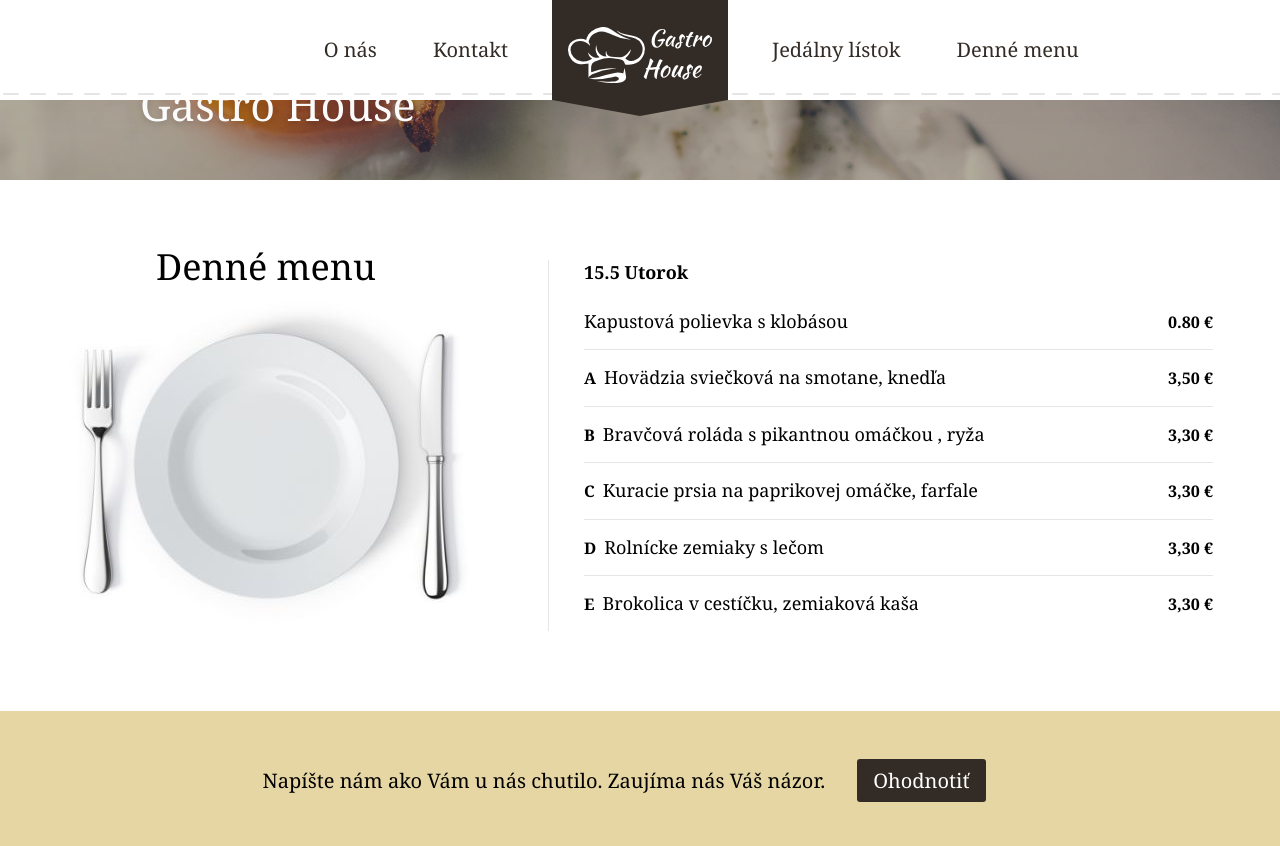
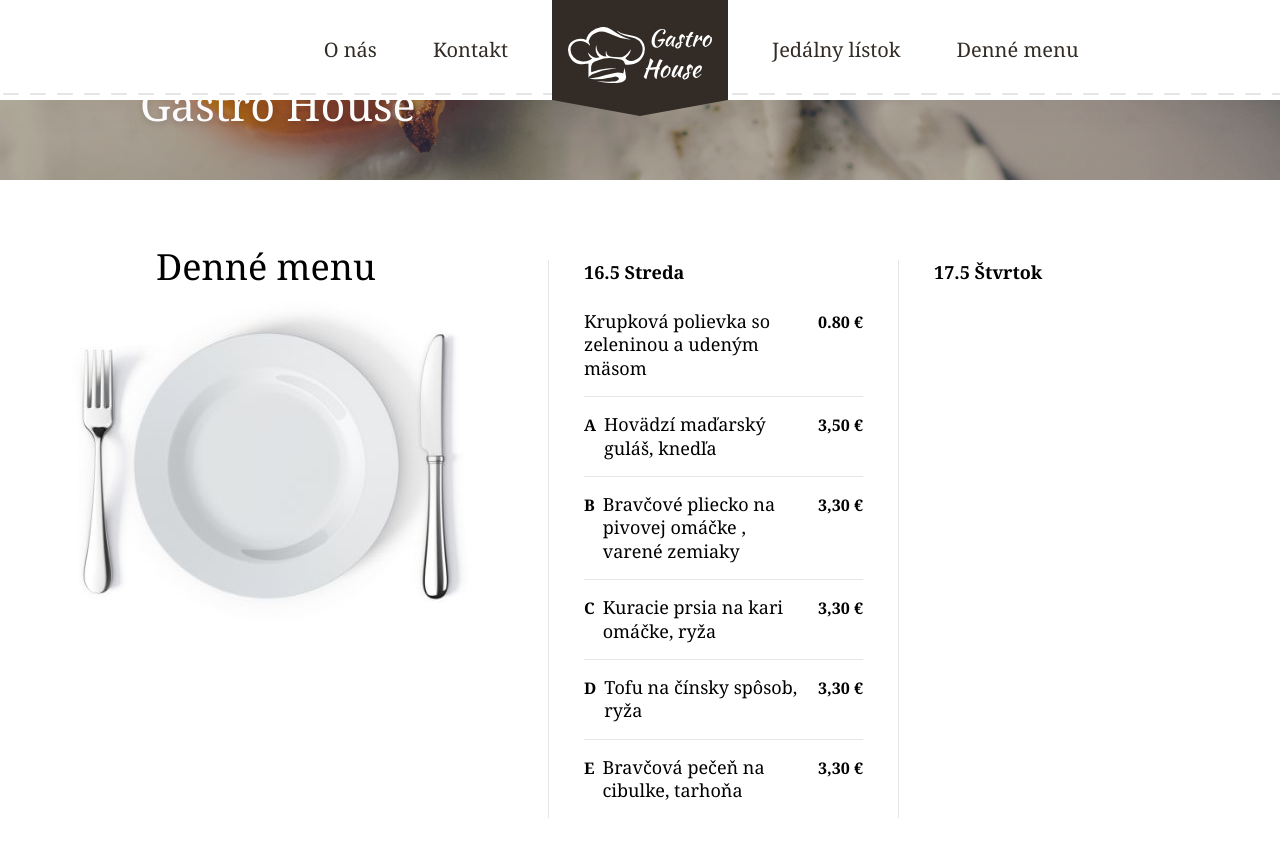
Before and after one commit to gastrohouse/web, a Jekyll site: the page built from _pages/home.html, in a window 1280 px wide and 900 px high, scrolled down 550 px, cut to the strip 0-846 px from the top of the window. Built offline with Jekyll 4.4.1, drawn with Linux system fonts in a browser that asks for light colours.

Commit message:
Update from Forestry.io - _pages/home.html

```diff
--- a/_pages/home.html
+++ b/_pages/home.html
@@ -2,25 +2,27 @@
 permalink: "/"
 layout: home
 menu:
-- day: 15.5 Utorok
+- day: 16.5 Streda
   food:
-  - title: Kapustová polievka s klobásou
+  - title: 'Krupková polievka so zeleninou a udeným mäsom '
     price: '0.80'
-  - title: Hovädzia sviečková na smotane, knedľa
+  - title: Hovädzí maďarský guláš, knedľa
     mark: A
     price: '3,50'
-  - title: Bravčová roláda s pikantnou omáčkou , ryža
+  - title: Bravčové pliecko na pivovej omáčke , varené zemiaky
     mark: B
     price: '3,30'
-  - title: Kuracie prsia na paprikovej omáčke, farfale
+  - title: Kuracie prsia na kari omáčke, ryža
     mark: C
     price: '3,30'
-  - title: Rolnícke zemiaky s lečom
+  - title: Tofu na čínsky spôsob, ryža
     mark: D
     price: '3,30'
-  - title: Brokolica v cestíčku, zemiaková kaša
+  - title: Bravčová pečeň na cibulke, tarhoňa
     mark: E
     price: '3,30'
+- food: ''
+  day: 17.5 Štvrtok
 intro:
   title: Gastro House
   perex: ''
```
